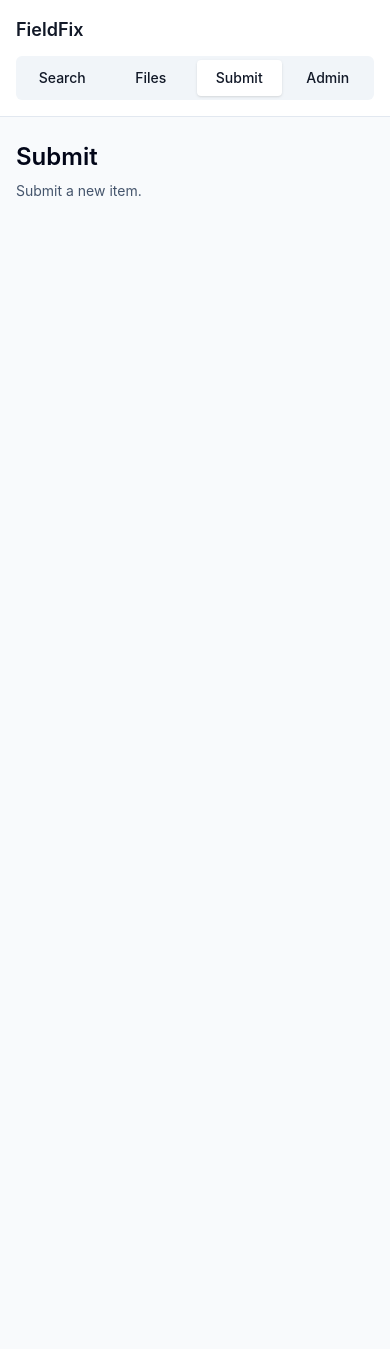
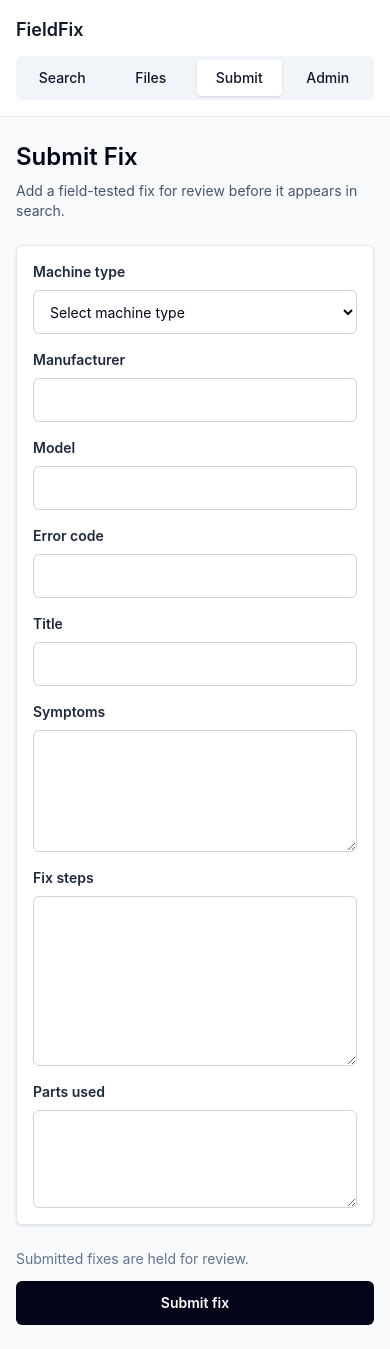
Before and after one commit to billriz/FieldFix, a Next.js app: page /submit in a window 390 px wide. Before the commit the page ends 844 px from the top, so only its background shows below. Built offline with nearby package versions, Linux system fonts and the light colour scheme.

Commit message:
Submit Fix Form

```diff
--- /dev/null
+++ b/app/api/fixes/route.ts
@@ -0,0 +1,77 @@
+import { NextResponse } from "next/server";
+
+import { createClient } from "@/utils/supabase/server";
+
+type SubmitFixBody = {
+  machine_type?: unknown;
+  manufacturer?: unknown;
+  model?: unknown;
+  error_code?: unknown;
+  title?: unknown;
+  symptoms?: unknown;
+  fix_steps?: unknown;
+  parts_used?: unknown;
+};
+
+export const dynamic = "force-dynamic";
+
+function cleanText(value: unknown) {
+  return typeof value === "string" ? value.trim() : "";
+}
+
+function cleanList(value: unknown) {
+  if (!Array.isArray(value)) {
+    return [];
+  }
+
+  return value
+    .map((item) => (typeof item === "string" ? item.trim() : ""))
+    .filter(Boolean)
+    .slice(0, 25);
+}
+
+export async function POST(request: Request) {
+  const body = (await request.json().catch(() => null)) as SubmitFixBody | null;
+
+  if (!body) {
+    return NextResponse.json({ message: "Fix details are required." }, { status: 400 });
+  }
+
+  const title = cleanText(body.title);
+  const machineType = cleanText(body.machine_type);
+  const symptoms = cleanText(body.symptoms);
+  const fixSteps = cleanList(body.fix_steps);
+
+  if (!title || !machineType || !symptoms || fixSteps.length === 0) {
+    return NextResponse.json(
+      { message: "Machine type, title, symptoms, and at least one fix step are required." },
+      { status: 400 },
+    );
+  }
+
+  const supabase = await createClient();
+  const fixId = crypto.randomUUID();
+  const { error } = await supabase.from("fixes").insert({
+    id: fixId,
+    machine_type: machineType,
+    manufacturer: cleanText(body.manufacturer) || null,
+    model: cleanText(body.model) || null,
+    error_code: cleanText(body.error_code) || null,
+    title,
+    symptoms,
+    description: symptoms,
+    fix_steps: fixSteps,
+    parts_used: cleanList(body.parts_used),
+    status: "open",
+    approved: false,
+  });
+
+  if (error) {
+    return NextResponse.json(
+      { message: error.message || "Fix could not be submitted." },
+      { status: 500 },
+    );
+  }
+
+  return NextResponse.json({ id: fixId }, { status: 201 });
+}
--- a/app/submit/page.tsx
+++ b/app/submit/page.tsx
@@ -1,8 +1,16 @@
+import { SubmitFixForm } from "@/components/submit-fix-form";
+
 export default function SubmitPage() {
   return (
-    <section className="space-y-2">
-      <h1 className="text-2xl font-semibold text-slate-950">Submit</h1>
-      <p className="text-sm text-slate-600">Submit a new item.</p>
+    <section className="space-y-6">
+      <div className="space-y-2">
+        <h1 className="text-2xl font-semibold text-slate-950">Submit Fix</h1>
+        <p className="text-sm text-slate-600">
+          Add a field-tested fix for review before it appears in search.
+        </p>
+      </div>
+
+      <SubmitFixForm />
     </section>
   );
 }
--- /dev/null
+++ b/components/submit-fix-form.tsx
@@ -0,0 +1,177 @@
+"use client";
+
+import { FormEvent, useState } from "react";
+
+const machineTypes = ["ATM", "TCR", "Drive-Up", "Cameras", "Alarm"];
+
+type SubmitStatus =
+  | {
+      type: "success";
+      message: string;
+    }
+  | {
+      type: "error";
+      message: string;
+    }
+  | null;
+
+function splitLines(value: string) {
+  return value
+    .split("\n")
+    .map((line) => line.trim())
+    .filter(Boolean);
+}
+
+function FieldLabel({ htmlFor, children }: { htmlFor: string; children: React.ReactNode }) {
+  return (
+    <label htmlFor={htmlFor} className="text-sm font-semibold text-slate-800">
+      {children}
+    </label>
+  );
+}
+
+const inputClassName =
+  "min-h-11 rounded-md border border-slate-300 bg-white px-3 text-sm text-slate-950 outline-none transition focus:border-slate-950 focus:ring-2 focus:ring-slate-200";
+
+export function SubmitFixForm() {
+  const [isSubmitting, setIsSubmitting] = useState(false);
+  const [status, setStatus] = useState<SubmitStatus>(null);
+
+  async function submitFix(event: FormEvent<HTMLFormElement>) {
+    event.preventDefault();
+    const form = event.currentTarget;
+    setIsSubmitting(true);
+    setStatus(null);
+
+    const formData = new FormData(form);
+    const response = await fetch("/api/fixes", {
+      method: "POST",
+      headers: {
+        "Content-Type": "application/json",
+      },
+      body: JSON.stringify({
+        machine_type: formData.get("machine_type"),
+        manufacturer: formData.get("manufacturer"),
+        model: formData.get("model"),
+        error_code: formData.get("error_code"),
+        title: formData.get("title"),
+        symptoms: formData.get("symptoms"),
+        fix_steps: splitLines(String(formData.get("fix_steps") ?? "")),
+        parts_used: splitLines(String(formData.get("parts_used") ?? "")),
+      }),
+    });
+
+    const result = (await response.json().catch(() => null)) as
+      | { id?: string; message?: string }
+      | null;
+
+    if (!response.ok) {
+      setStatus({
+        type: "error",
+        message: result?.message ?? "Fix could not be submitted.",
+      });
+      setIsSubmitting(false);
+      return;
+    }
+
+    form.reset();
+    setStatus({
+      type: "success",
+      message: `Fix submitted for review${result?.id ? ` (${result.id})` : ""}.`,
+    });
+    setIsSubmitting(false);
+  }
+
+  return (
+    <form onSubmit={submitFix} className="space-y-6">
+      <div className="grid gap-4 rounded-md border border-slate-200 bg-white p-4 shadow-sm sm:grid-cols-2">
+        <div className="flex flex-col gap-2">
+          <FieldLabel htmlFor="machine_type">Machine type</FieldLabel>
+          <select id="machine_type" name="machine_type" required className={inputClassName}>
+            <option value="">Select machine type</option>
+            {machineTypes.map((machineType) => (
+              <option key={machineType} value={machineType}>
+                {machineType}
+              </option>
+            ))}
+          </select>
+        </div>
+
+        <div className="flex flex-col gap-2">
+          <FieldLabel htmlFor="manufacturer">Manufacturer</FieldLabel>
+          <input id="manufacturer" name="manufacturer" className={inputClassName} />
+        </div>
+
+        <div className="flex flex-col gap-2">
+          <FieldLabel htmlFor="model">Model</FieldLabel>
+          <input id="model" name="model" className={inputClassName} />
+        </div>
+
+        <div className="flex flex-col gap-2">
+          <FieldLabel htmlFor="error_code">Error code</FieldLabel>
+          <input id="error_code" name="error_code" className={inputClassName} />
+        </div>
+
+        <div className="flex flex-col gap-2 sm:col-span-2">
+          <FieldLabel htmlFor="title">Title</FieldLabel>
+          <input id="title" name="title" required className={inputClassName} />
+        </div>
+
+        <div className="flex flex-col gap-2 sm:col-span-2">
+          <FieldLabel htmlFor="symptoms">Symptoms</FieldLabel>
+          <textarea
+            id="symptoms"
+            name="symptoms"
+            required
+            rows={4}
+            className={`${inputClassName} py-3 leading-6`}
+          />
+        </div>
+
+        <div className="flex flex-col gap-2 sm:col-span-2">
+          <FieldLabel htmlFor="fix_steps">Fix steps</FieldLabel>
+          <textarea
+            id="fix_steps"
+            name="fix_steps"
+            required
+            rows={6}
+            className={`${inputClassName} py-3 leading-6`}
+          />
+        </div>
+
+        <div className="flex flex-col gap-2 sm:col-span-2">
+          <FieldLabel htmlFor="parts_used">Parts used</FieldLabel>
+          <textarea
+            id="parts_used"
+            name="parts_used"
+            rows={3}
+            className={`${inputClassName} py-3 leading-6`}
+          />
+        </div>
+      </div>
+
+      <div className="flex flex-col gap-3 sm:flex-row sm:items-center sm:justify-between">
+        {status ? (
+          <p
+            className={[
+              "text-sm font-medium",
+              status.type === "success" ? "text-emerald-700" : "text-red-700",
+            ].join(" ")}
+          >
+            {status.message}
+          </p>
+        ) : (
+          <p className="text-sm text-slate-500">Submitted fixes are held for review.</p>
+        )}
+
+        <button
+          type="submit"
+          disabled={isSubmitting}
+          className="min-h-11 rounded-md bg-slate-950 px-4 text-sm font-semibold text-white transition hover:bg-slate-800 disabled:cursor-not-allowed disabled:bg-slate-400"
+        >
+          {isSubmitting ? "Submitting..." : "Submit fix"}
+        </button>
+      </div>
+    </form>
+  );
+}
```
Also changed, not shown: 2 other files (tests, documents, lock files or other folders).
